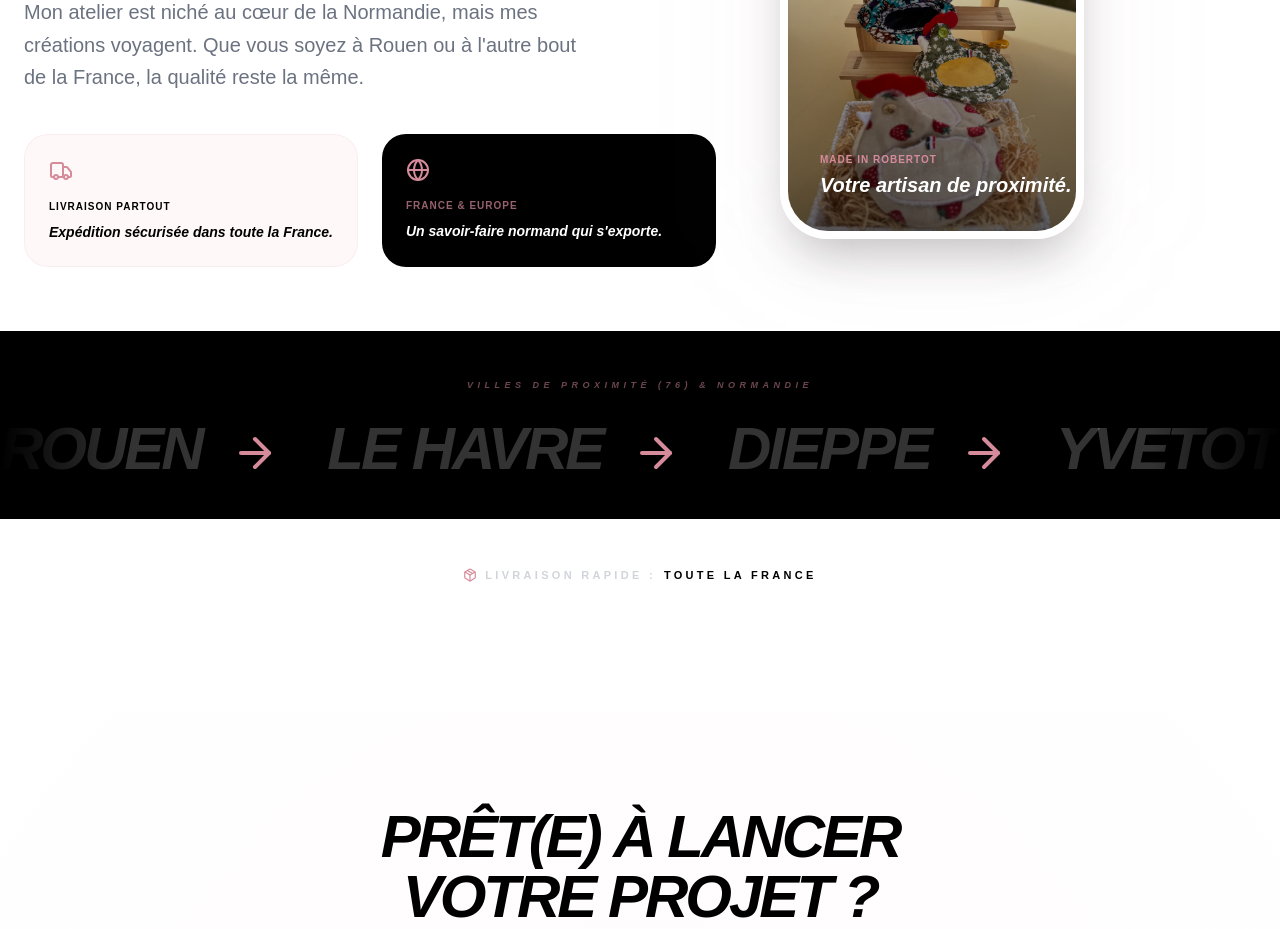
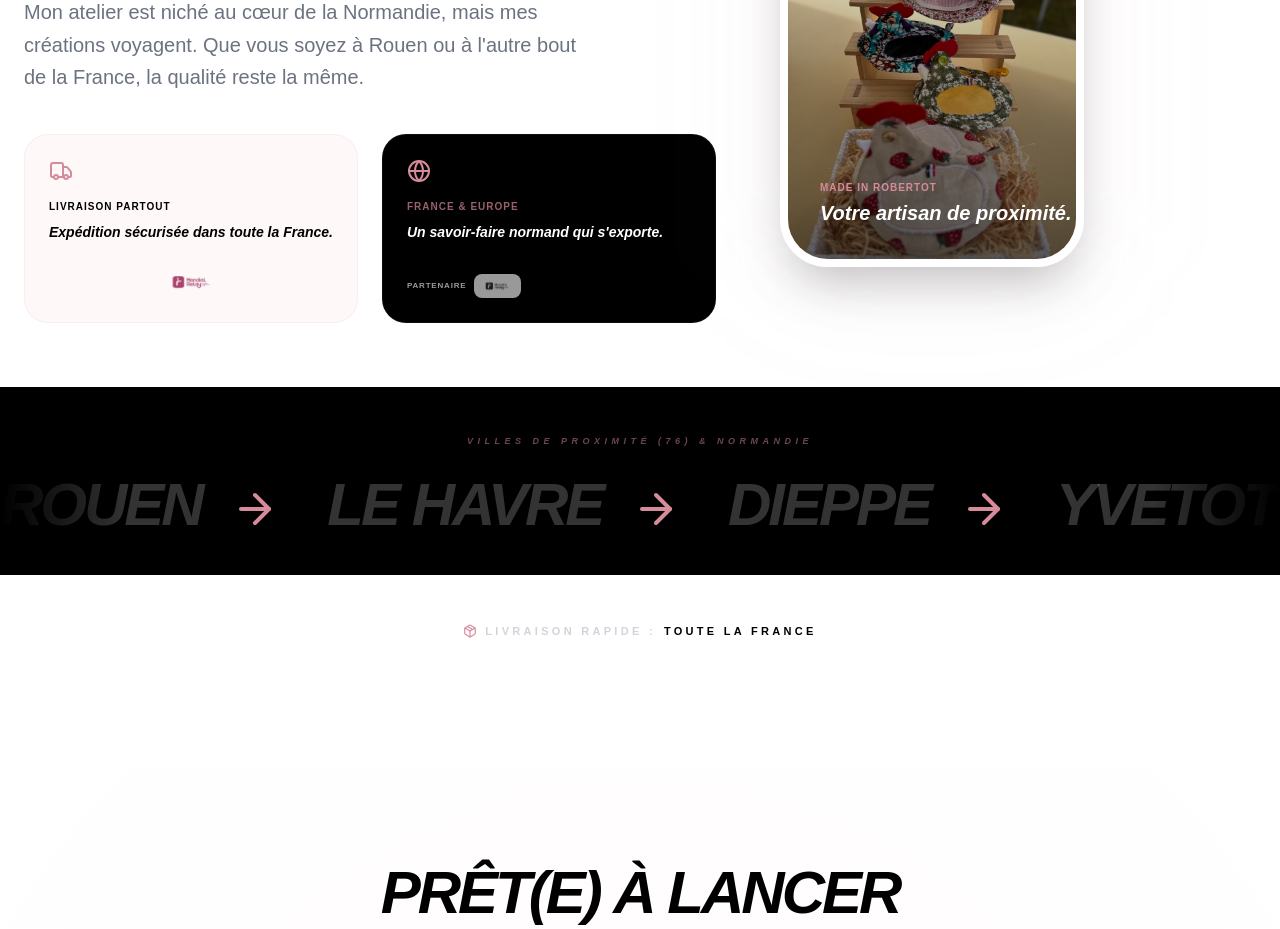
Before and after one commit to Creativityliberty/sandrinecouture, a Next.js app: page / in a window 1280 px wide. Shown: the part 5740-6669 px from the top of the page. Built offline with nearby package versions, Linux system fonts and the light colour scheme.

Commit message:
feat: integrate Mondial Relay branding in delivery section

```diff
--- a/components/home/localisation-section.tsx
+++ b/components/home/localisation-section.tsx
@@ -29,15 +29,24 @@ export function LocalisationSection() {
             </p>
 
             <div className="grid sm:grid-cols-2 gap-6">
-              <div className="p-6 rounded-3xl bg-secondary/50 border border-primary/10">
+              <div className="p-6 rounded-3xl bg-secondary/50 border border-primary/10 flex flex-col justify-between">
+                <div>
                   <Truck className="text-primary mb-4" size={24} />
                   <h4 className="font-bold uppercase tracking-widest text-[10px] mb-2">Livraison Partout</h4>
                   <p className="text-sm font-bold italic">Expédition sécurisée dans toute la France.</p>
                 </div>
-              <div className="p-6 rounded-3xl bg-black text-white">
+                <img src="/logo-mondial-relay.jpg" alt="Mondial Relay" className="h-8 object-contain mt-6 opacity-80 mix-blend-multiply" />
+              </div>
+              <div className="p-6 rounded-3xl bg-black text-white flex flex-col justify-between border border-white/5">
+                <div>
                   <Globe className="text-primary mb-4" size={24} />
                   <h4 className="font-bold uppercase tracking-widest text-[10px] mb-2 text-primary/70">France & Europe</h4>
                   <p className="text-sm font-bold italic">Un savoir-faire normand qui s'exporte.</p>
+                </div>
+                <div className="mt-6 flex items-center gap-2 grayscale hover:grayscale-0 transition-all opacity-60 hover:opacity-100">
+                  <span className="text-[8px] font-black uppercase tracking-widest">Partenaire</span>
+                  <img src="/logo-mondial-relay.jpg" alt="Mondial Relay Partner" className="h-6 bg-white py-0.5 px-2 rounded-lg" />
+                </div>
               </div>
             </div>
           </div>
```
Also changed, not shown: public/logo-mondial-relay.jpg (added). Lines whose indentation alone changed are shown as unchanged.
